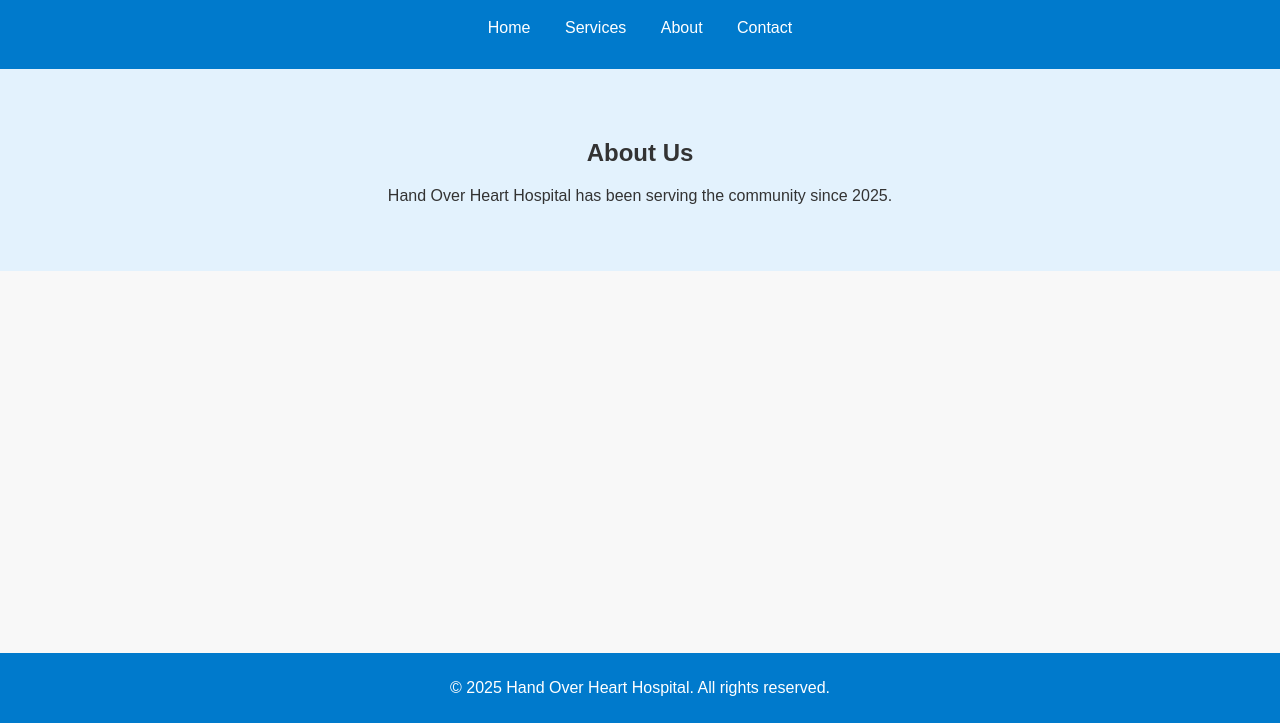
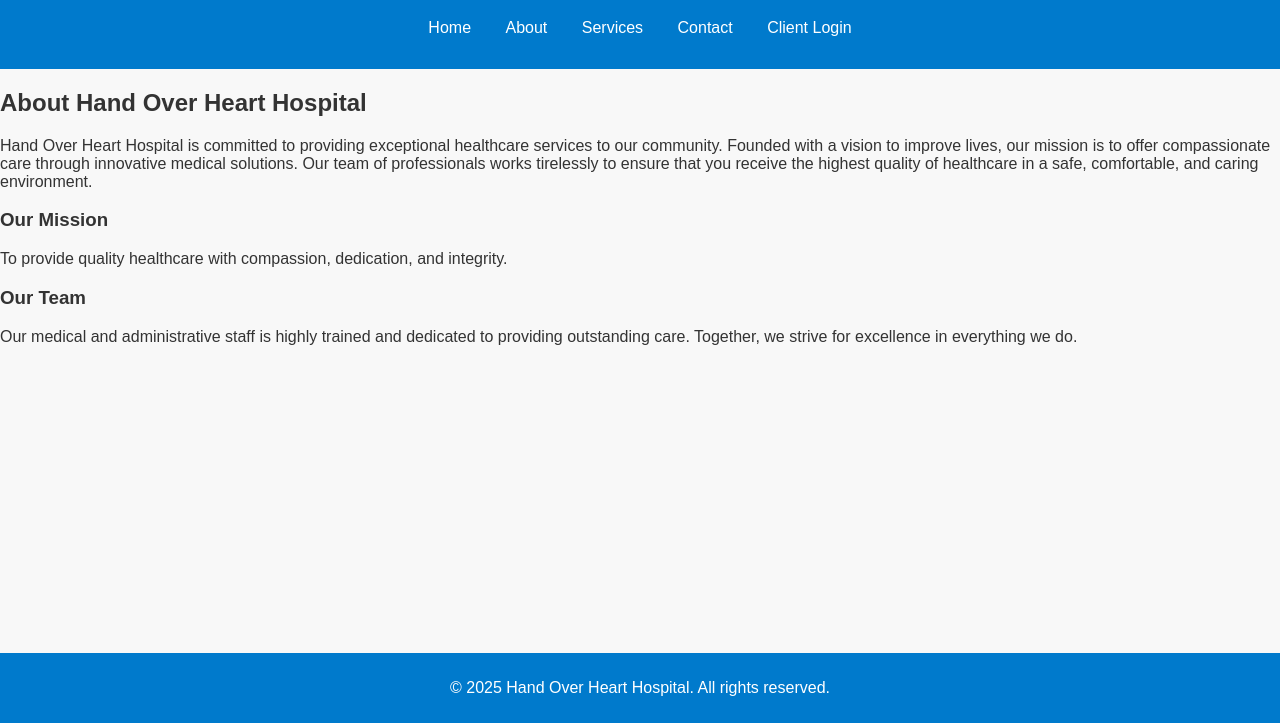
Before and after one commit to 25trmowery/handoverheart.org, a plain HTML site: page about.html in a window 1280 px wide. Shown: the part 77-800 px from the top of the page. Drawn offline with Linux system fonts and the light colour scheme.

Commit message:
Update about.html

```diff
--- a/about.html
+++ b/about.html
@@ -3,7 +3,7 @@
 <head>
     <meta charset="UTF-8">
     <meta name="viewport" content="width=device-width, initial-scale=1.0">
-    <title>About - Hand Over Heart Hospital</title>
+    <title>About Us - Hand Over Heart Hospital</title>
     <link rel="stylesheet" href="style.css">
 </head>
 <body>
@@ -12,17 +12,24 @@
         <nav>
             <ul>
                 <li><a href="index.html">Home</a></li>
+                <li><a href="about.html">About</a></li>
                 <li><a href="services.html">Services</a></li>
-                <li><a href="about.html">About</a></li>
                 <li><a href="contact.html">Contact</a></li>
+                <li><a href="login.html">Client Login</a></li>
             </ul>
         </nav>
     </header>
 
-    <section class="hero">
-        <h2>About Us</h2>
-        <p>Hand Over Heart Hospital has been serving the community since 2025.</p>
-    </section>
+    <main>
+        <section class="about">
+            <h2>About Hand Over Heart Hospital</h2>
+            <p>Hand Over Heart Hospital is committed to providing exceptional healthcare services to our community. Founded with a vision to improve lives, our mission is to offer compassionate care through innovative medical solutions. Our team of professionals works tirelessly to ensure that you receive the highest quality of healthcare in a safe, comfortable, and caring environment.</p>
+            <h3>Our Mission</h3>
+            <p>To provide quality healthcare with compassion, dedication, and integrity.</p>
+            <h3>Our Team</h3>
+            <p>Our medical and administrative staff is highly trained and dedicated to providing outstanding care. Together, we strive for excellence in everything we do.</p>
+        </section>
+    </main>
 
     <footer>
         <p>&copy; 2025 Hand Over Heart Hospital. All rights reserved.</p>
```
